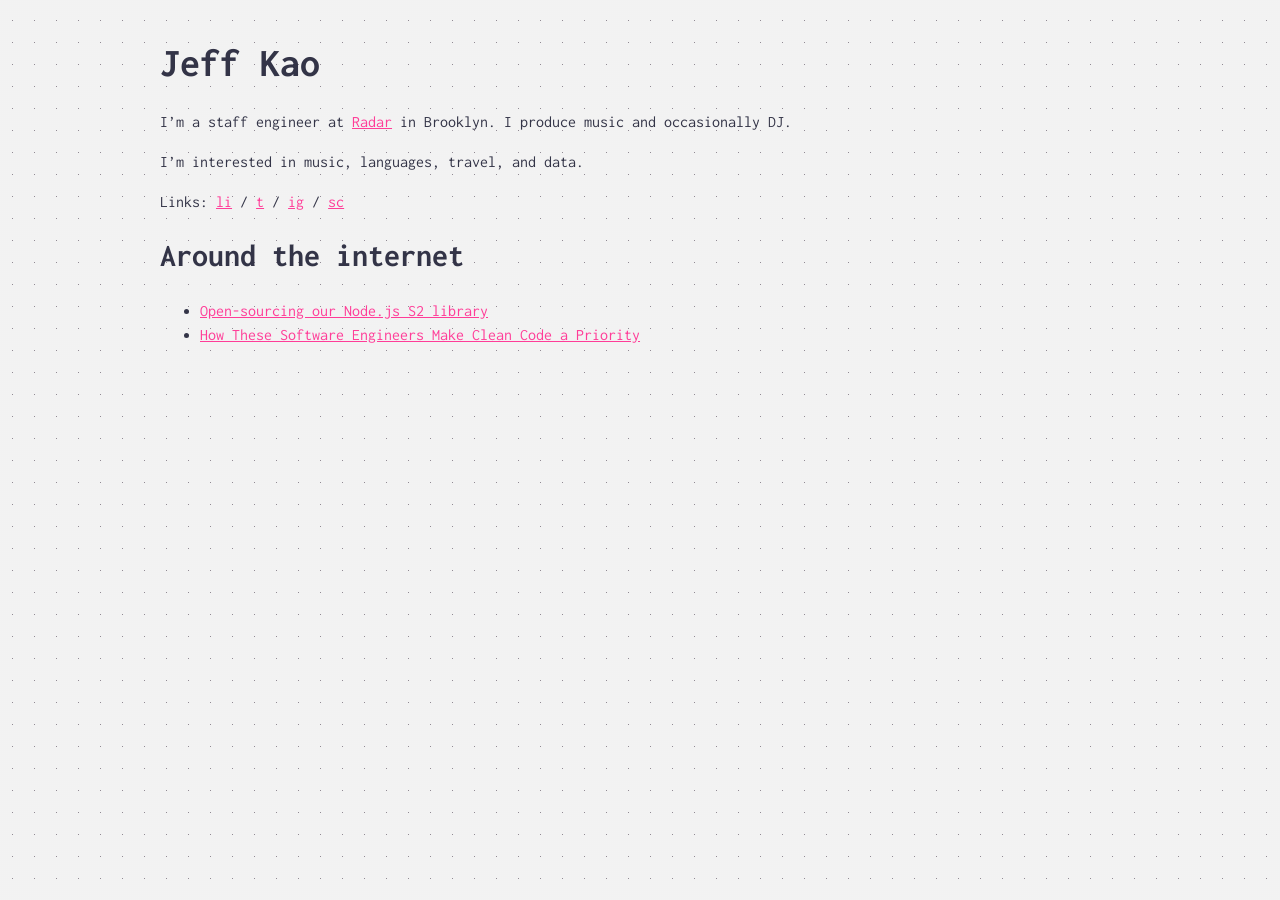
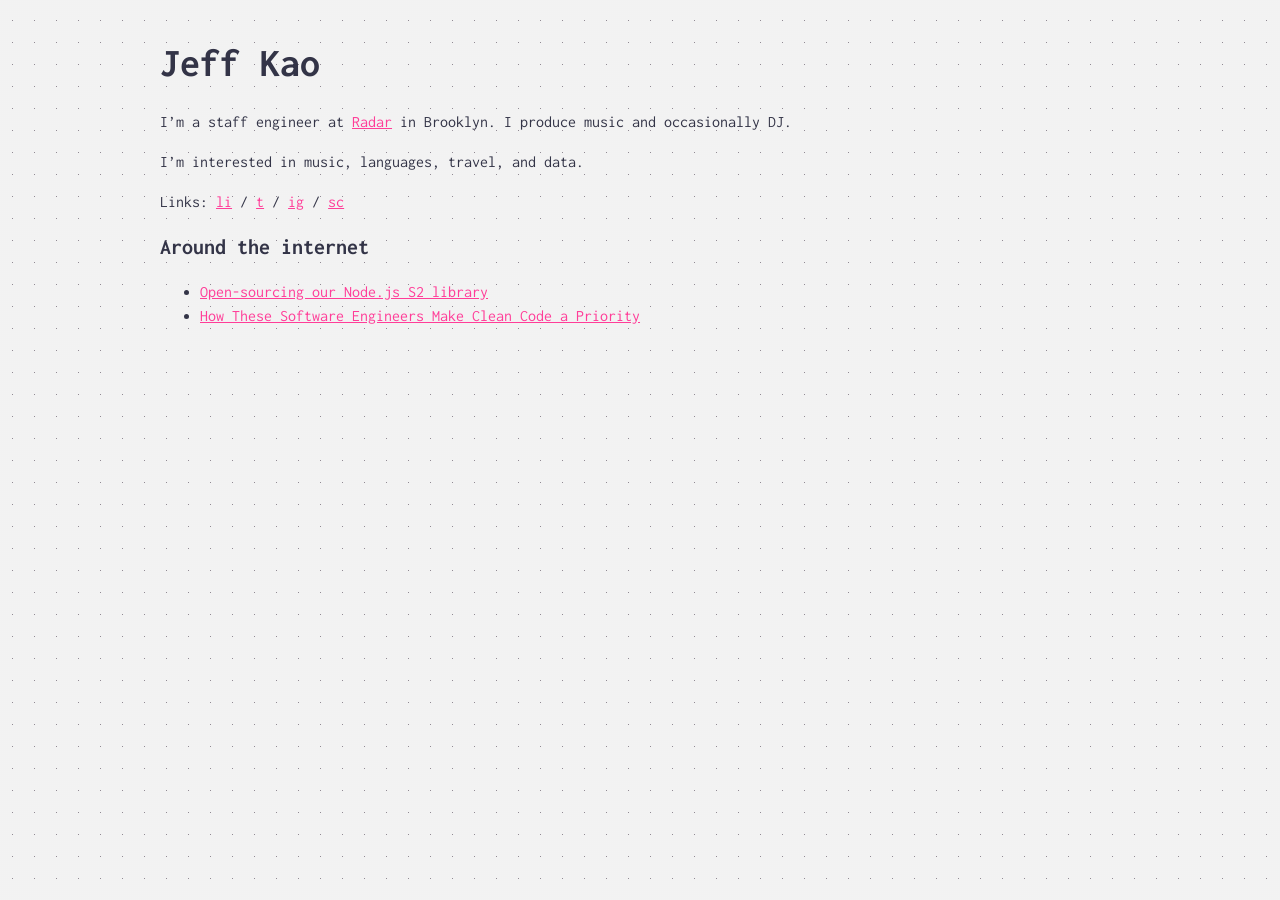
Before and after one commit to jkao/jkao.github.io, a Jekyll site: the page built from index.md, in a window 1280 px wide. Built offline with Jekyll 4.4.1, drawn with Linux system fonts in a browser that asks for light colours.

Commit message:
more design

```diff
--- a/index.md
+++ b/index.md
@@ -12,7 +12,7 @@ I'm interested in music, languages, travel, and data.
 
 Links: [li](https://www.linkedin.com/in/jeffreykao/) / [t](https://twitter.com/j_ckao) / [ig](https://instagram.com/j_ckao/) / [sc](https://soundcloud.com/j_ckao)
 
-## Around the internet
+### Around the internet
 
 - [Open-sourcing our Node.js S2 library](https://archive.is/9S3d0)
 - [How These Software Engineers Make Clean Code a Priority](https://archive.is/9Kzqn)
```
